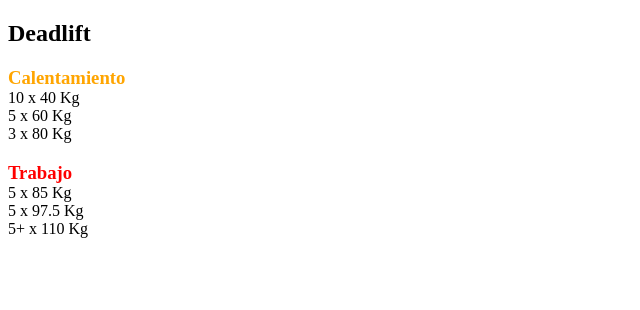
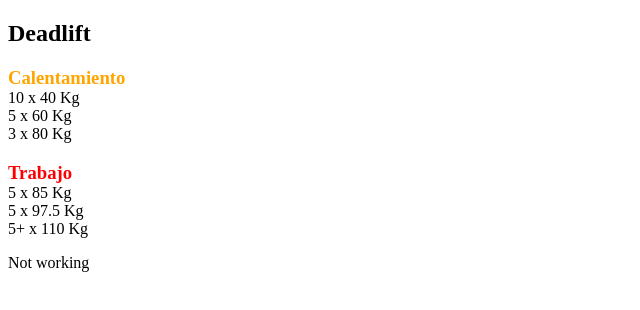
Before and after one commit to evxcao/notion_test, a plain HTML site: page index.html in a window 1280 px wide. Shown: the whole page, without its empty margins (0-640 px from the left). Drawn offline with Linux system fonts and the light colour scheme.

Commit message:
Update index.html

```diff
--- a/index.html
+++ b/index.html
@@ -21,7 +21,7 @@
 5+ x 110 Kg</p>
 
 
-<p id="text_test"></p>
+<p id="text_test">Not working</p>
 
 <script>
       document.getElementById("text_test") = "This is a test: " + {deadliftWeight};
```
